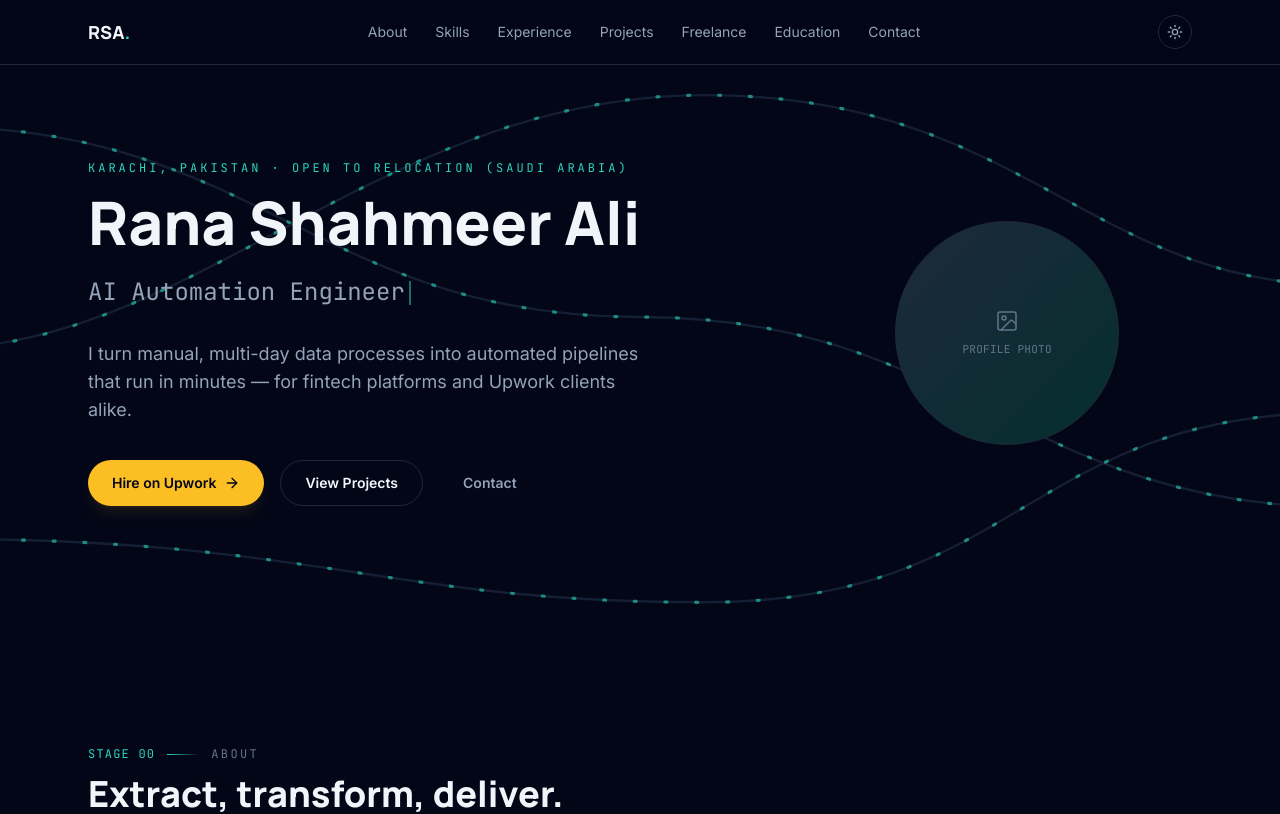
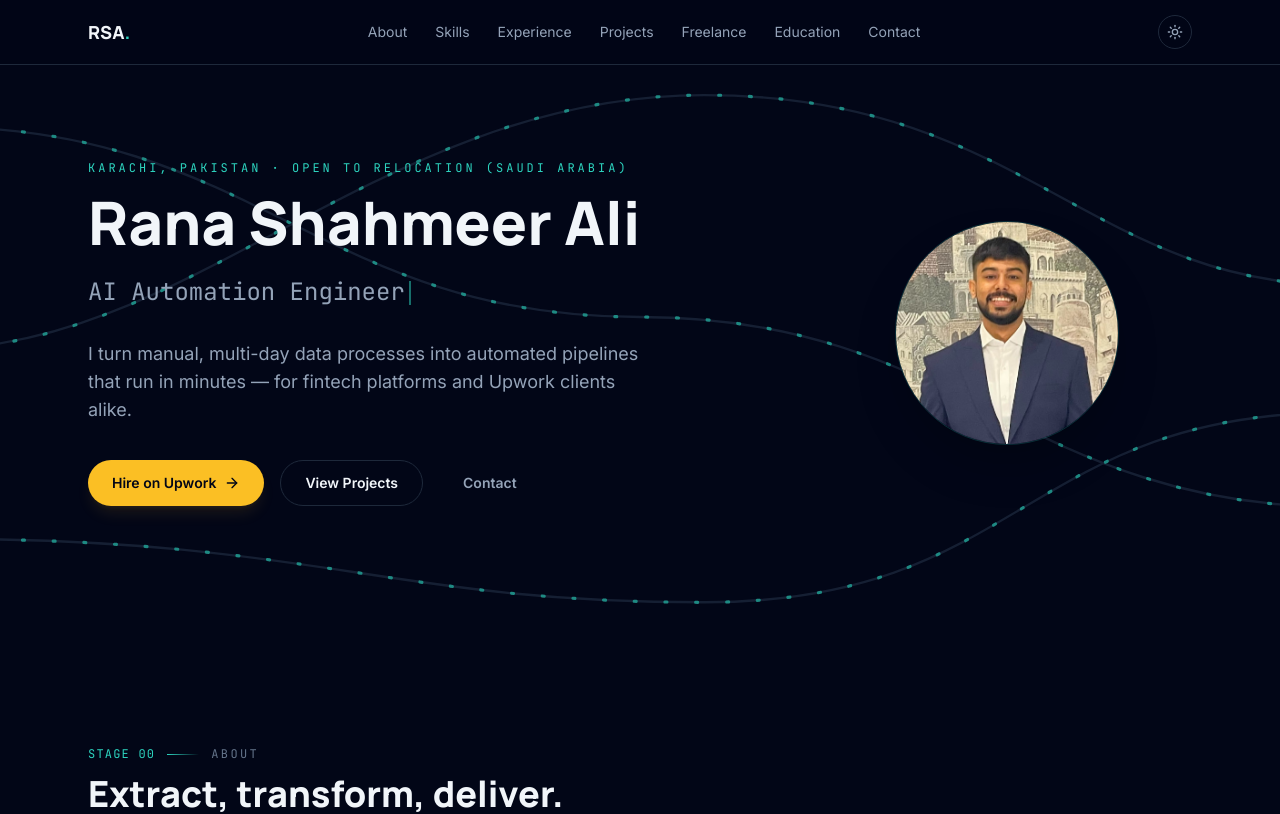
Before and after one commit to Ranashahmeer/Portfolio, a React (Vite) app: page / in a window 1280 px wide. Shown: the top 814 px of the page. Built offline with nearby package versions, Linux system fonts and the light colour scheme.

Commit message:
feat: add profile image to portfolio hero

```diff
--- a/src/App.jsx
+++ b/src/App.jsx
@@ -576,11 +576,10 @@ function Hero({ t, dark }) {
           </div>
         </div>
         <Reveal delay={0.2}>
-          <ImagePlaceholder
-            t={t}
-            className="w-40 h-40 sm:w-56 sm:h-56 mx-auto rounded-full"
-            rounded="rounded-full"
-            label="Profile photo"
+          <img
+            src="/profile.jpg"
+            alt="Rana Shahmeer Ali"
+            className="w-40 h-40 sm:w-56 sm:h-56 mx-auto rounded-full object-cover border border-teal-400/20 shadow-2xl"
           />
         </Reveal>
       </div>
```
Also changed, not shown: public/profile.jpg (added).
